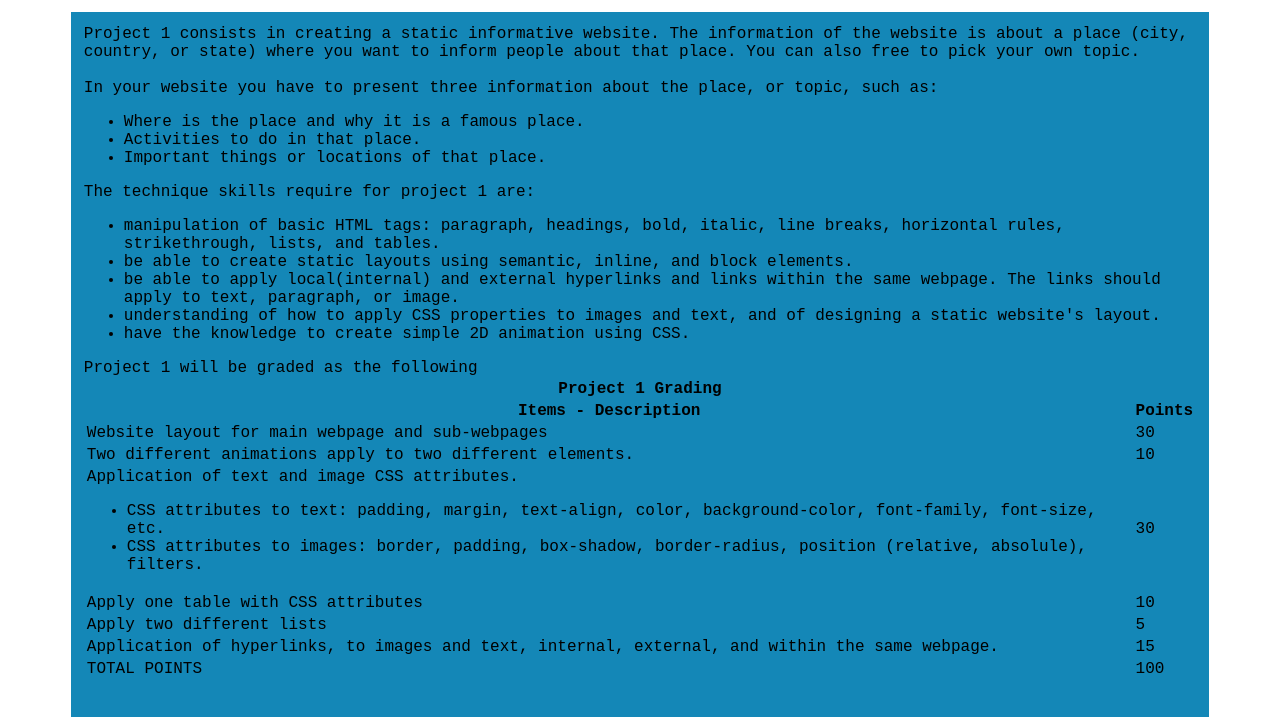
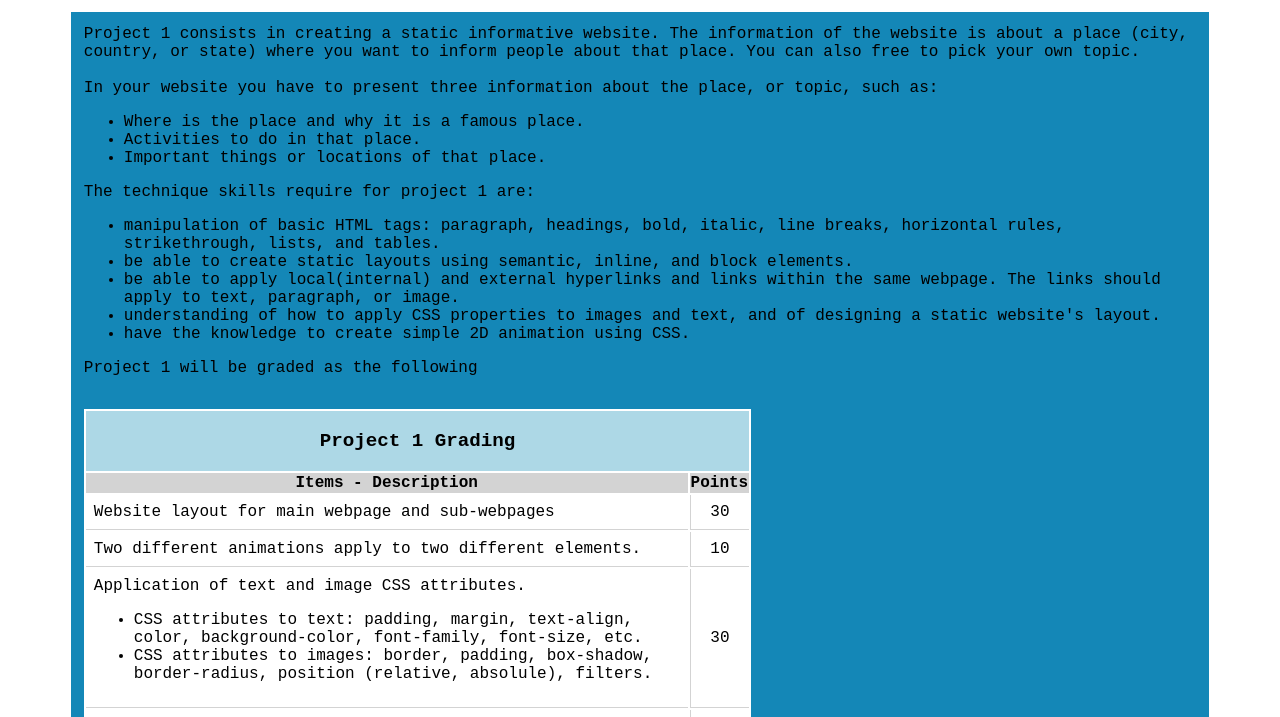
Before and after one commit to huixinwu/microcredential, a plain HTML site: page html/project1.html in a window 1280 px wide. Shown: the part 83-800 px from the top of the page. Drawn offline with Linux system fonts and the light colour scheme.

Commit message:
Add files via upload

```diff
--- a/css/activities.css
+++ b/css/activities.css
@@ -3,6 +3,15 @@
 .activityVideo{width: 50%; margin-top: 2em;}
 .activityVideo video{width: 100%;
 margin: 2em;}
+/* =====================
+PROJECTS
+=======================*/
+table{width: 60%;margin: 2em 0em; background-color: white;}
+thead tr th{padding:  1em; background-color: lightblue; font-size: 1.2em;}
+tr td:nth-child(2){text-align: center; border-left: solid lightgray 1px;}
+tbody tr:nth-child(1){background-color:lightgray; padding: 0.5em;}
+td{border-bottom:  solid lightgray 1px;padding: 0.5em;}
+tbody tr:last-child{font-weight: 700;}
 /*------------- SMALL SCREEN ----------------------------------------
 */
 @media only screen and (max-width: 480px){
```
